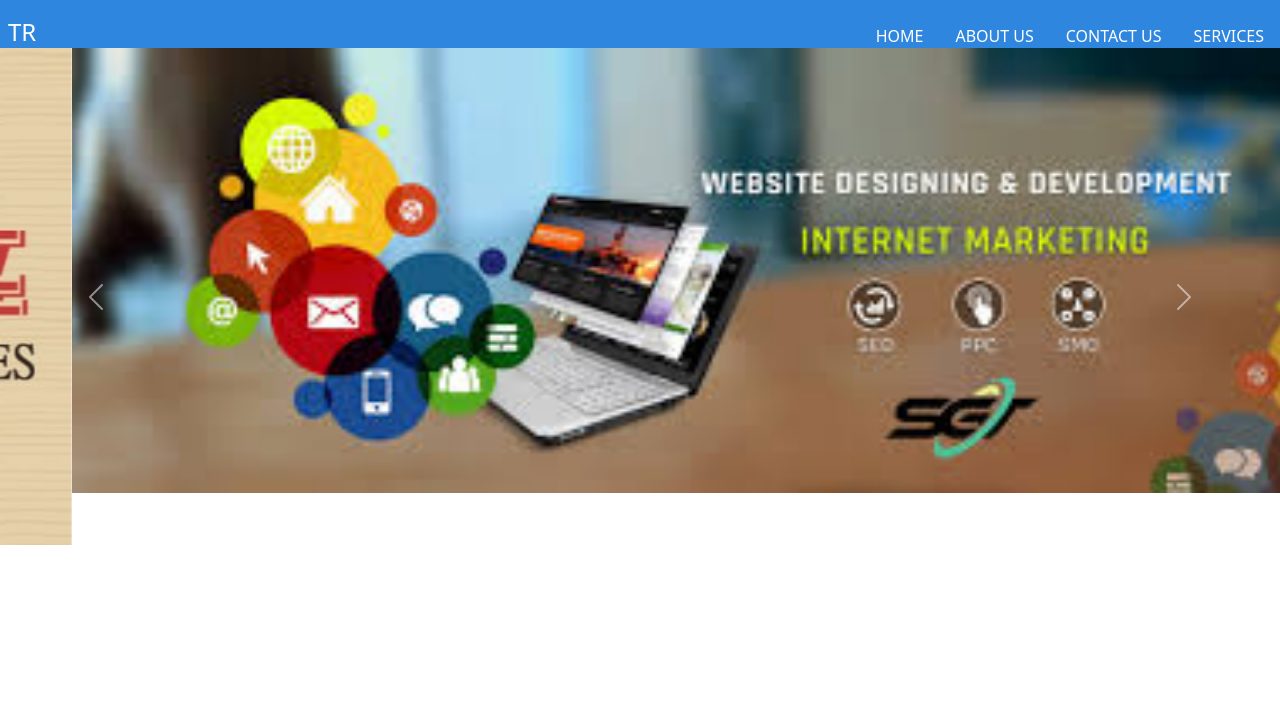
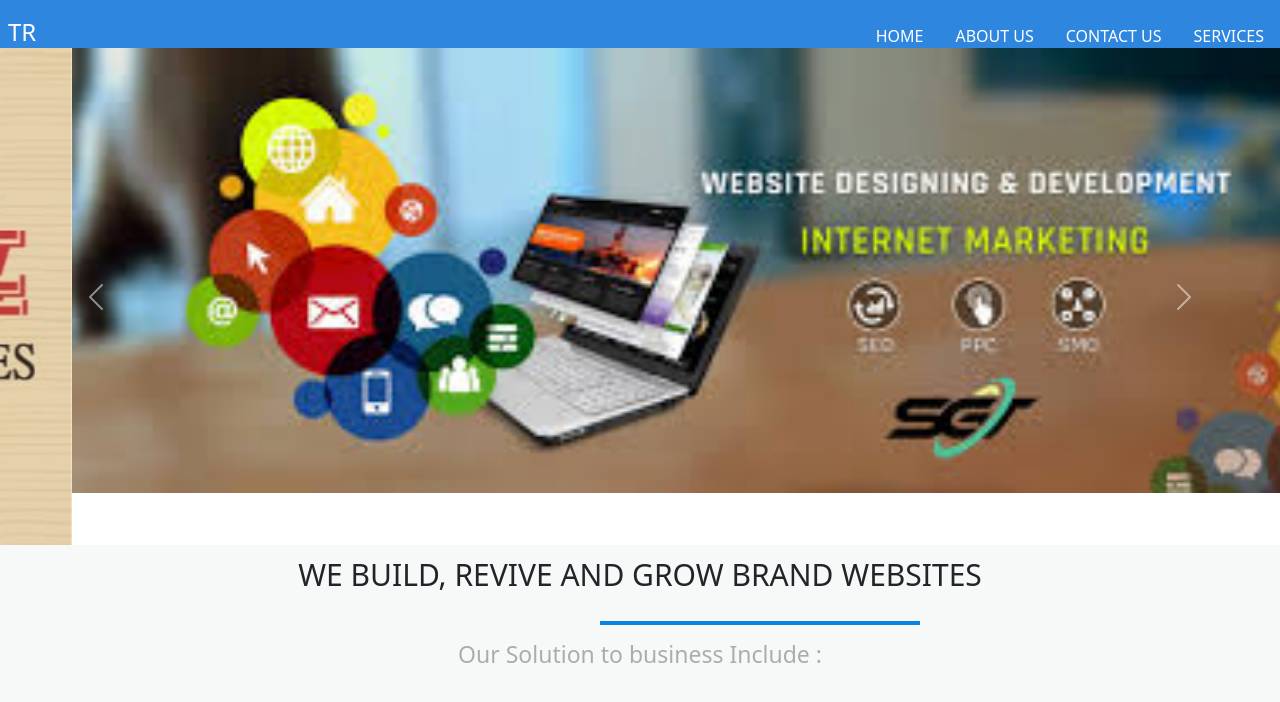
Before and after one commit to rohitguta2432/tr-ui, a React (Create React App) app: page / in a window 1280 px wide. Shown: the top 702 px of the page. Built offline with nearby package versions, Linux system fonts and the light colour scheme.

Commit message:
brand page

```diff
--- /dev/null
+++ b/src/component/brand/Brand.css
@@ -0,0 +1,29 @@
+*{
+    margin: 0;
+    padding: 0;
+
+}
+.brand_main{
+    background-color: #f7f9f9;
+    text-align: center;
+    width: 100%;
+    height: 25rem;
+}
+.brand_main > h1{
+    line-height: 60px;
+    font-size: 30px;
+    text-transform: uppercase;
+}
+h1:after{
+    content: "";
+}
+.brand_main hr{
+    border: 2px solid #0984e3;
+    width: 25%;
+    margin-left: 600px;
+    opacity: 4.25;
+}
+.brand_main > h3{
+    font-size: 23px;
+    color: #acacac;
+}
--- /dev/null
+++ b/src/component/brand/Brand.js
@@ -0,0 +1,19 @@
+import React from 'react'
+import './Brand.css'
+
+const Brand = () => {
+    return (
+        <>
+            <div className="brand_main">
+            <h1> we build, revive
+                and grow brand websites
+            </h1>
+                <hr />
+                <h3>Our Solution to business Include :</h3>
+            </div>
+
+        </>
+    )
+}
+
+export default Brand
--- a/src/component/home/Home.js
+++ b/src/component/home/Home.js
@@ -1,4 +1,5 @@
 import React from 'react'
+import Brand from '../brand/Brand'
 import CarouselImj from '../carousel/CarouselImj'
 
 
@@ -6,6 +7,7 @@ const Home = () => {
     return (
        <>
        <CarouselImj/>
+       <Brand/>
        </>
     )
 }
```
